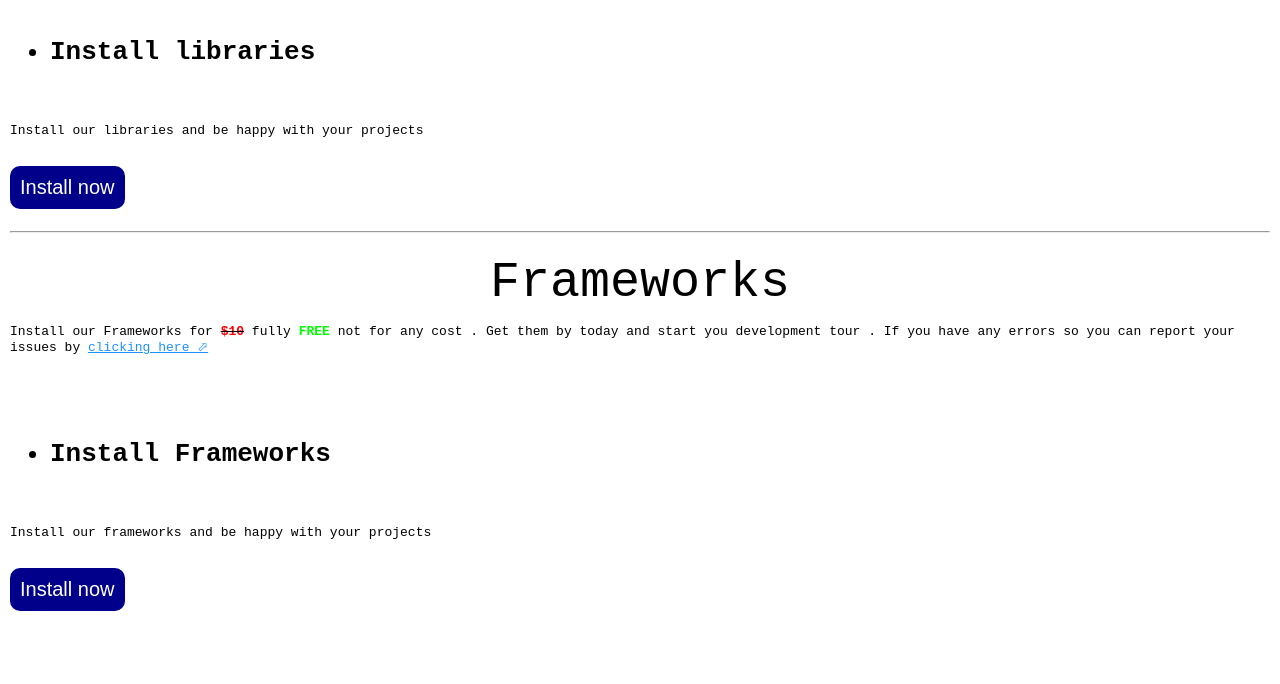
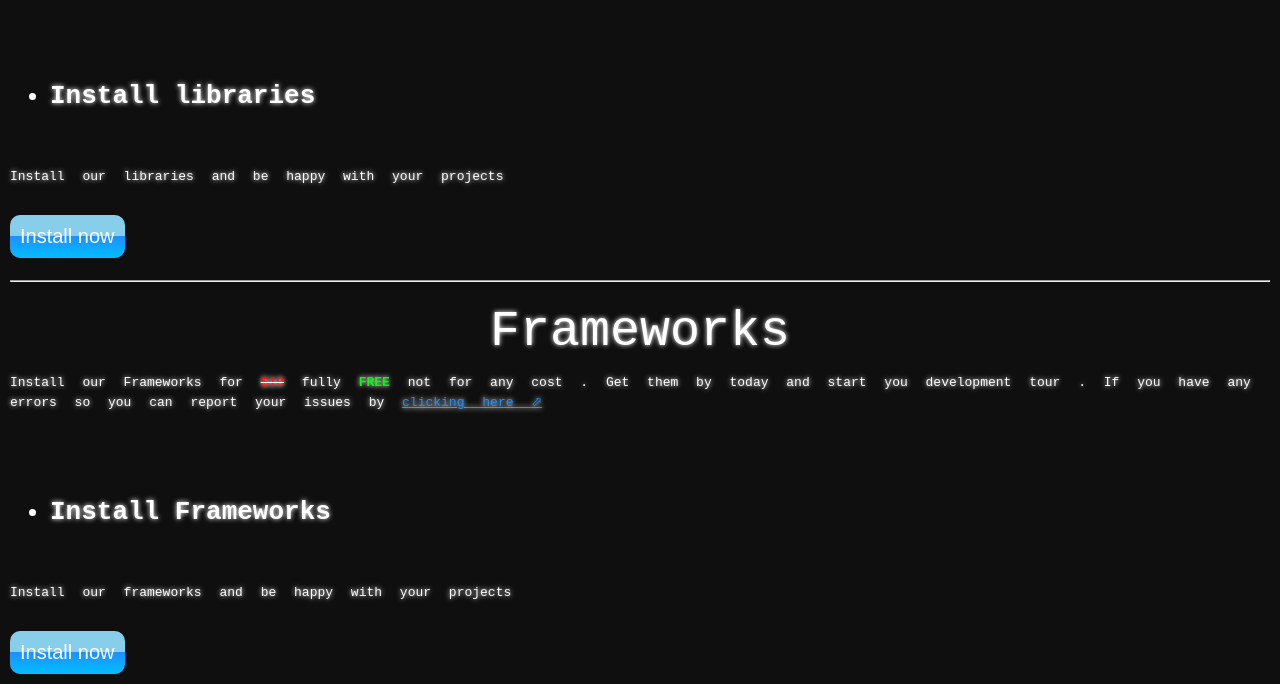
Before and after one commit to fozdtx/foz-dtx-libraries, a plain HTML site: page index.html in a window 1280 px wide. Shown: the part 526-1210 px from the top of the page. Before the commit the page ends 1147 px from the top, so only its background shows below. Drawn offline with Linux system fonts and the light colour scheme.

Commit message:
Update style.css

```diff
--- a/style.css
+++ b/style.css
@@ -1,6 +1,9 @@
 body {
     font-family: monospace;
     margin: 10px;
+    background-color: #0f0f0f;
+    color: white;
+    text-shadow: 0px 0px 5px white;
 }
 
 .nav-bar{
@@ -79,22 +82,18 @@ a:active{
 }
 
 .btn-01{
-  background-color: darkblue;
+  background-image: linear-gradient(skyblue 50%, dodgerblue 50%, deepskyblue);
   color: white;
   border: 0px solid transparent;
   cursor: pointer;
   padding: 10px;
   border-radius: 10px;
   font-size: 20px;
+  transition: 0.4s;
 }
 .btn-01:hover{
-  animation-name: anm-01;
-  animation-duration: 1s;
-  animation-iteration-count: 1;
-  animation-direction: alternate;
-  background-color: deepskyblue;
   color: white;
-  border: 5px solid skyblue;
+  border: 2px solid skyblue;
   cursor: pointer;
   padding: 10px;
   border-radius: 10px;
@@ -125,13 +124,10 @@ a:active{
   }
 }
 .btn-01:active{
-  animation-name: anm-02;
-  animation-duration: 1s;
-  animation-iteration-count: 1;
-  animation-direction: alternate;
-  background-color: deepskyblue;
+
+  background-image: linear-gradient(silver 50%, dimgrey 50%);
   color: white;
-  border: 5px solid skyblue;
+  border: 0px solid skyblue;
   cursor: pointer;
   padding: 10px;
   border-radius: 10px;
@@ -143,9 +139,8 @@ a:active{
   animation-duration: 1s;
   animation-iteration-count: 1;
   animation-direction: alternate;*/
-  background-color: deepskyblue;
   color: white;
-  border: 5px solid skyblue;
+  /* border: 5px solid skyblue; */
   cursor: pointer;
   padding: 10px;
   border-radius: 10px;
@@ -185,3 +180,12 @@ a:active{
     outline: 0px solid skyblue;
   }
 }
+
+p{
+  line-height: 20px;
+  word-spacing: 10px;
+}
+::selection{
+  background-color: lime;
+  color: black;
+}
```
